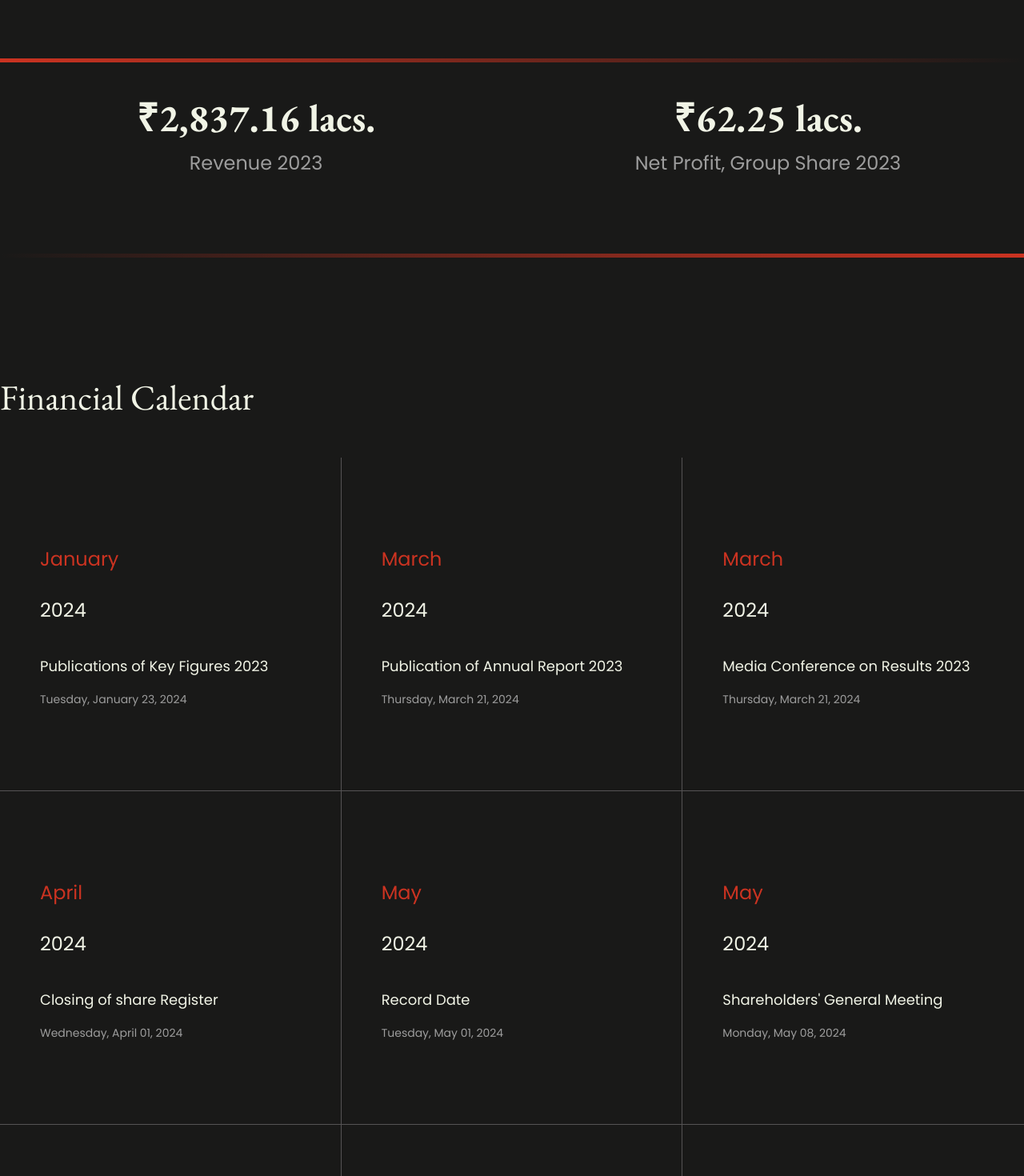
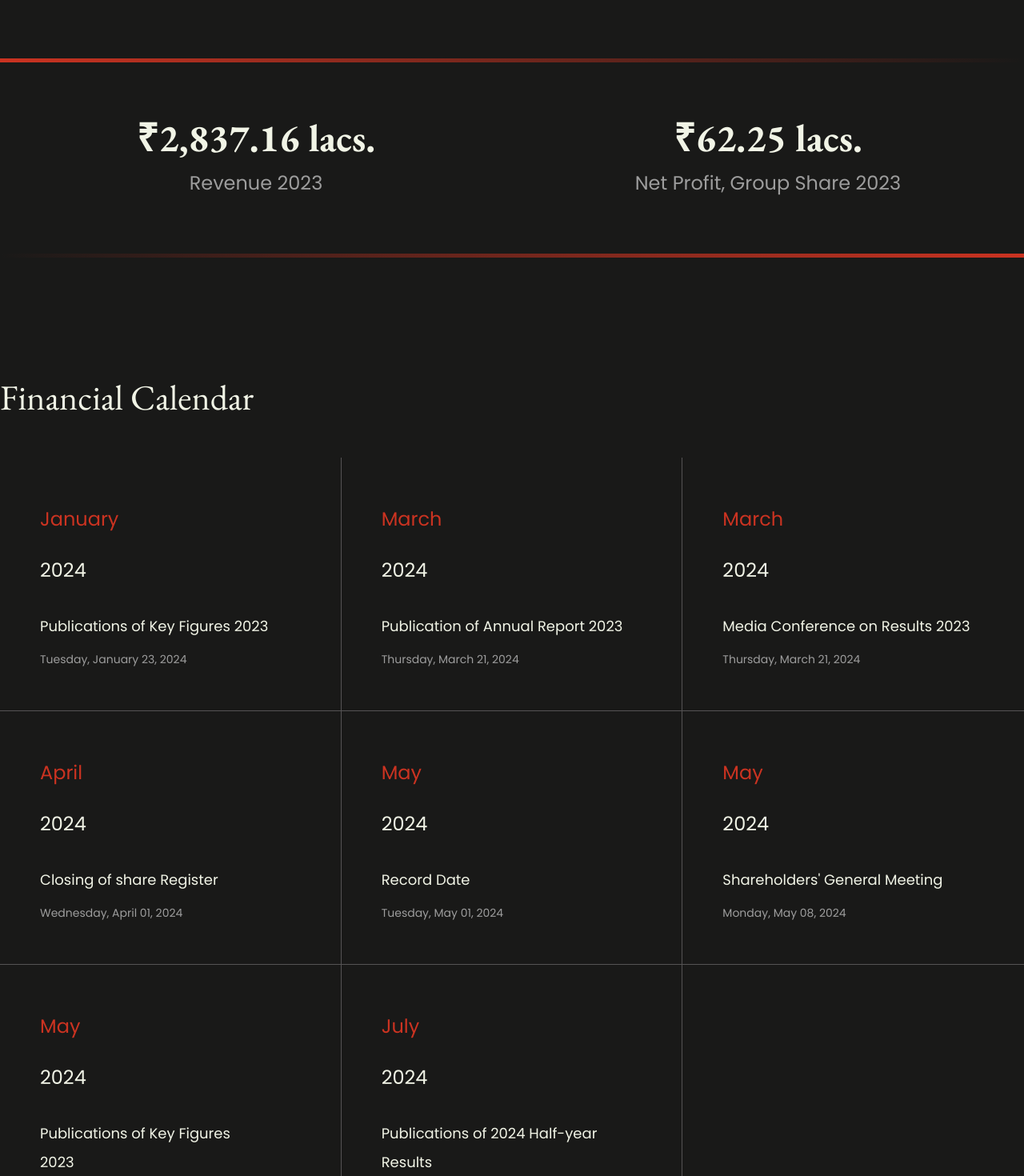
Before and after one commit to TarunRajpurohit123/pace-bussiness-website, a Next.js app in the folder pace-website/: page /investors in a window 1280 px wide. Shown: the part 1680-3150 px from the top of the page at 80% size. Built offline with nearby package versions, Linux system fonts and the light colour scheme.

Commit message:
financial calender resize

```diff
--- a/pace-website/src/app/globals.css
+++ b/pace-website/src/app/globals.css
@@ -1422,7 +1422,7 @@ option:hover {
 .financialCalenderCard {
   width: 42.7rem;
   /* height: 42.7rem; */
-  padding: 10rem 5rem 10rem 5rem;
+  padding: 5rem 5rem 5rem 5rem;
 }
 
 .financialCalenderCard > .monthname {
@@ -2107,6 +2107,11 @@ option:hover {
 .bstripWarpplast {
   border: none !important;
 }
+.investor_state_card {
+  display: flex;
+  flex-direction: column;
+  justify-content: center;
+}
 @media screen and (max-width: 1000px) {
   .aboutcards_section {
     width: 90% !important;
@@ -2169,6 +2174,7 @@ option:hover {
   .timeline--relative-wrpa {
     width: 100% !important;
   }
+
   .about__cta__section {
     width: 90% !important;
   }
--- a/pace-website/src/components/components/FinancialCalender.jsx
+++ b/pace-website/src/components/components/FinancialCalender.jsx
@@ -98,7 +98,7 @@ export default function FinancialCalender() {
               className="last__fcard"
               style={{
                 borderBottom: "1px solid var(--gray_700)",
-                height: "45.3rem",
+                height: "35.3rem",
               }}
               // month={"May"}
               // year={2024}
```
